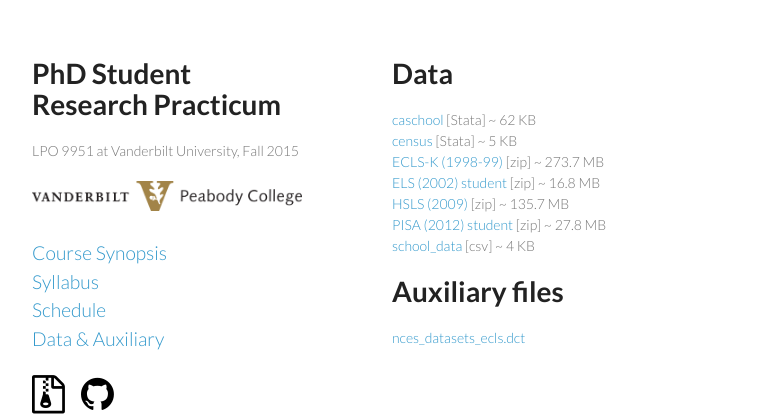
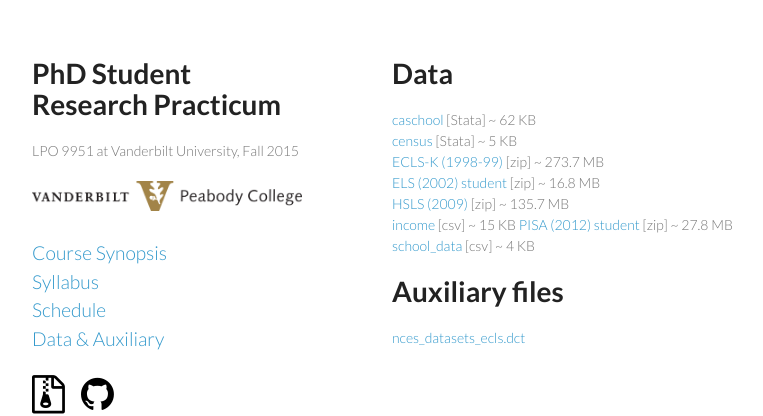
Before and after one commit to btskinner/lpo9951, a Jekyll site: the page built from data/index.md, in a window 1280 px wide. Shown: the top 416 px of the page, without its empty margins (178-941 px from the left). Built offline with Jekyll 4.4.1, drawn with Linux system fonts in a browser that asks for light colours; Markdown is read by kramdown in place of the engine named in the settings.

Commit message:
added income.csv

```diff
--- a/data/index.md
+++ b/data/index.md
@@ -9,6 +9,7 @@
 [ECLS-K (1998-99)](http://nces.ed.gov/edat/data/zip/ECLSK_1998-99_v1_0_Stata_Datasets.zip) [zip] ~ 273.7 MB
 [ELS (2002) student](http://nces.ed.gov/edat/data/zip/ELS_2002-12_PETS_v1_0_Student_Stata_Datasets.zip) [zip] ~ 16.8 MB
 [HSLS (2009)](http://nces.ed.gov/edat/data/zip/HSLS_2009_v2_0_Stata_Datasets.zip) [zip] ~ 135.7 MB
+[income](https://github.com/btskinner/lpo9951/raw/master/data/income.csv?raw=true) [csv] ~ 15 KB
 [PISA (2012) student](http://pisa2012.acer.edu.au/downloads/INT_COG12_DEC03.zip) [zip] ~ 27.8 MB
 [school_data](https://github.com/btskinner/lpo9951/blob/master/data/school_data.csv?raw=true) [csv] ~ 4 KB
 
```
